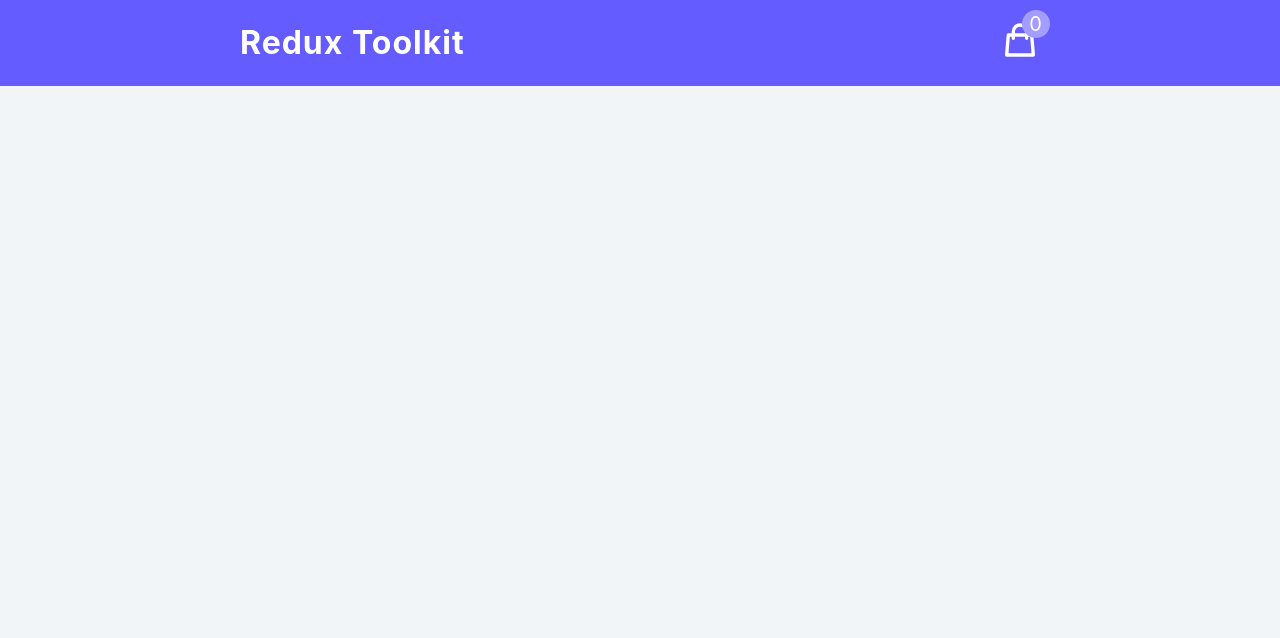
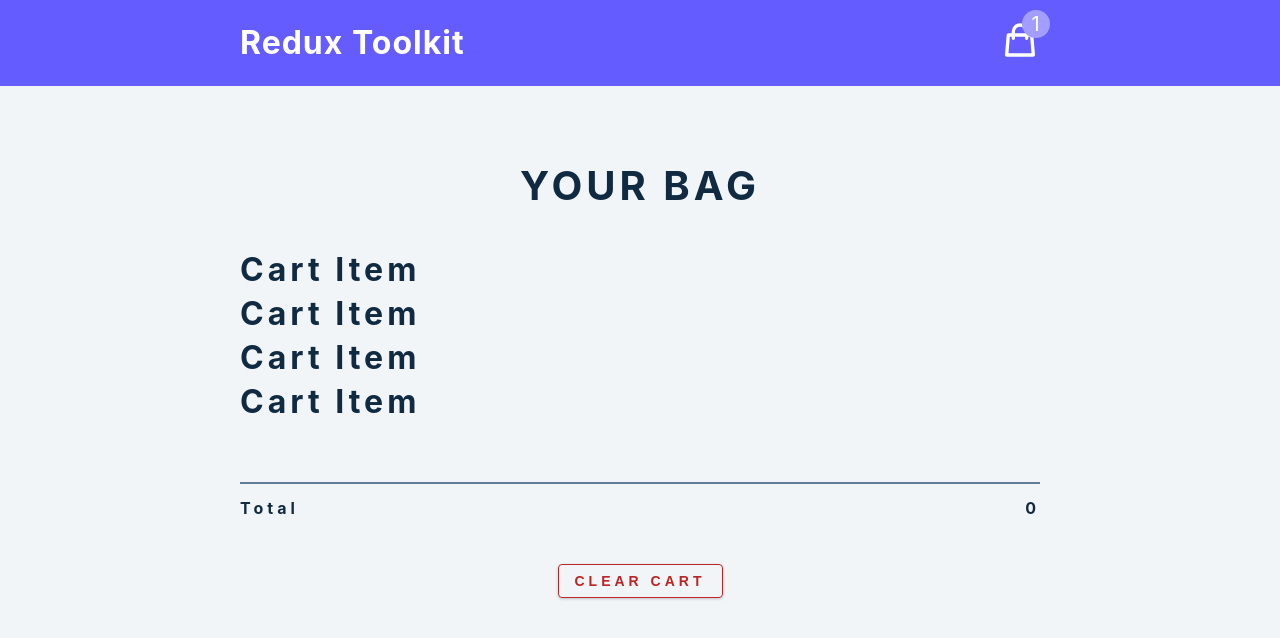
Before and after one commit to UmrenTV/redux-cart-simulator, a React (Vite) app: page / in a window 1280 px wide. Shown: the top 638 px of the page. Built offline with nearby package versions, Linux system fonts and the light colour scheme.

Commit message:
created CartContainer component

```diff
--- a/src/App.jsx
+++ b/src/App.jsx
@@ -1,9 +1,11 @@
 import Navbar from "./components/Navbar";
+import CartContainer from "./components/CartContainer";
 
 function App() {
     return (
         <main>
             <Navbar />
+            <CartContainer />
         </main>
     );
 }
--- a/src/components/CartContainer.jsx
+++ b/src/components/CartContainer.jsx
@@ -1,5 +1,40 @@
+import CartItem from "./CartItem";
+import { useSelector } from "react-redux";
+
 const CartContainer = () => {
-    return <h3>Cart Container</h3>;
+    const { cartItems, total, amount } = useSelector((state) => state.cart);
+
+    if (amount < 1) {
+        return (
+            <section className="cart">
+                <header>
+                    <h2>your bag</h2>
+                    <h4 className="empty-cart">is currently empty.</h4>
+                </header>
+            </section>
+        );
+    }
+    return (
+        <section className="cart">
+            <header>
+                <h2>your bag</h2>
+            </header>
+            <div>
+                {cartItems.map((item) => {
+                    return <CartItem key={item.id} {...item} />;
+                })}
+            </div>
+            <footer>
+                <hr />
+                <div className="cart-total">
+                    <h4>
+                        total<span>{total}</span>
+                    </h4>
+                </div>
+                <button className="btn clear-btn">clear cart</button>
+            </footer>
+        </section>
+    );
 };
 
 export default CartContainer;
--- a/src/features/cart/cartSlice.js
+++ b/src/features/cart/cartSlice.js
@@ -3,7 +3,7 @@
 
 const initialState = {
     cartItems: cartItems,
-    amount: 0,
+    amount: 1,
     total: 0,
     isLoading: true,
 };
```
